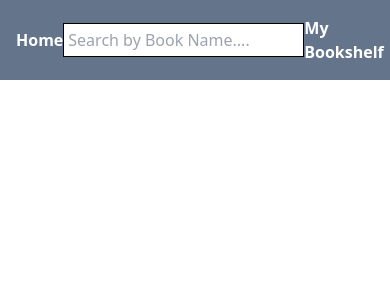
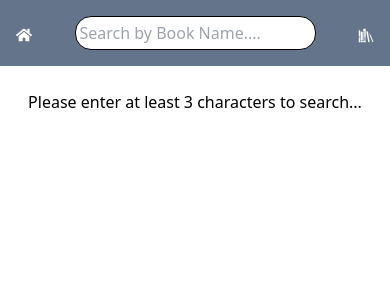
Before and after one commit to Dikshantw/Personal-Bookshelf, a React (Vite) app: page / in a window 390 px wide. Shown: the top 300 px of the page. Built offline with nearby package versions, Linux system fonts and the light colour scheme.

Commit message:
added some UI changes

```diff
--- a/package.json
+++ b/package.json
@@ -12,6 +12,7 @@
   "dependencies": {
     "react": "^18.2.0",
     "react-dom": "^18.2.0",
+    "react-icons": "^5.2.1",
     "react-router-dom": "^6.23.1"
   },
   "devDependencies": {
--- a/src/components/BookShelf.tsx
+++ b/src/components/BookShelf.tsx
@@ -1,6 +1,7 @@
 import React, { useEffect, useState } from "react";
 import BookCard from "./BookCard";
 import { Link } from "react-router-dom";
+import { FaSearch } from "react-icons/fa";
 interface Book {
   id: string;
   title: string;
@@ -21,10 +22,11 @@ const BookShelf: React.FC = () => {
       <div className="flex justify-between items-center sticky top-0 mb-4 bg-slate-500 p-3">
         <h3 className="text-white font-bold">My Bookshelf</h3>
         <Link to="/" className="text-white font-bold">
-          Search more books
+          <span className="hidden sm:inline">Search more books</span>
+          <FaSearch className="inline sm:hidden" />
         </Link>
       </div>
-      <div className="grid grid-cols-1 md:grid-cols-2 lg:grid-cols-3 gap-4">
+      <div className="flex flex-wrap gap-4 justify-center">
         {bookInShelf.map((book) => (
           <BookCard
             key={book.id}
--- a/src/components/SearchBook.tsx
+++ b/src/components/SearchBook.tsx
@@ -1,6 +1,8 @@
 import { useEffect, useState } from "react";
 import { Link } from "react-router-dom";
 import BookCard from "./BookCard";
+import { GiBookshelf } from "react-icons/gi";
+import { FaHome } from "react-icons/fa";
 interface Book {
   key: string;
   title: string;
@@ -24,23 +26,31 @@ const SearchBook = () => {
     };
     books();
   }, [query]);
+
   return (
     <>
       <div className="flex justify-between items-center sticky top-0 mb-6 bg-slate-500 p-4">
         <Link to="/" className="text-white font-bold">
-          Home
+          <span className="hidden sm:inline">Home</span>
+          <FaHome className="inline sm:hidden" />
         </Link>
         <input
-          className="border border-black p-1"
+          className="border border-black p-1 rounded-2xl"
           type="text"
           placeholder="Search by Book Name...."
           value={query}
           onChange={(event) => setQuery(event.target.value)}
         />
         <Link to="/mybookshelf" className="text-white font-bold">
-          My Bookshelf
+          <span className="hidden sm:inline">My Bookshelf</span>
+          <GiBookshelf className="inline sm:hidden" />
         </Link>
       </div>
+      {query?.length < 2 ? (
+        <h2 className="flex justify-center">
+          Please enter at least 3 characters to search...
+        </h2>
+      ) : (
         <div className="flex flex-wrap gap-4 justify-center ">
           {results.map((book) => (
             <BookCard
@@ -52,6 +62,7 @@ const SearchBook = () => {
             />
           ))}
         </div>
+      )}
     </>
   );
 };
```
Also changed, not shown: 1 other file (tests, documents, lock files or other folders). Lines whose indentation alone changed are shown as unchanged.
